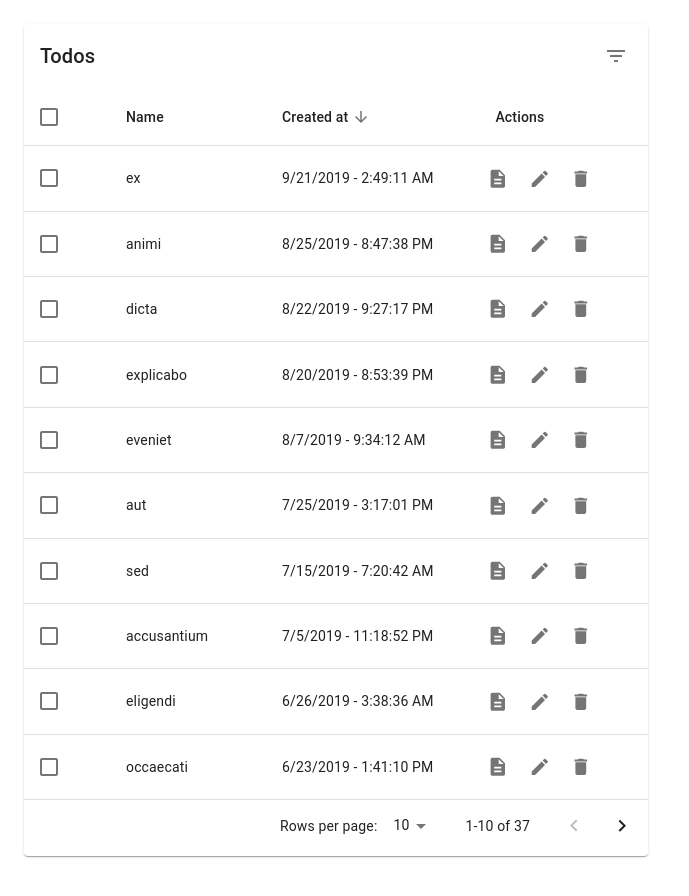
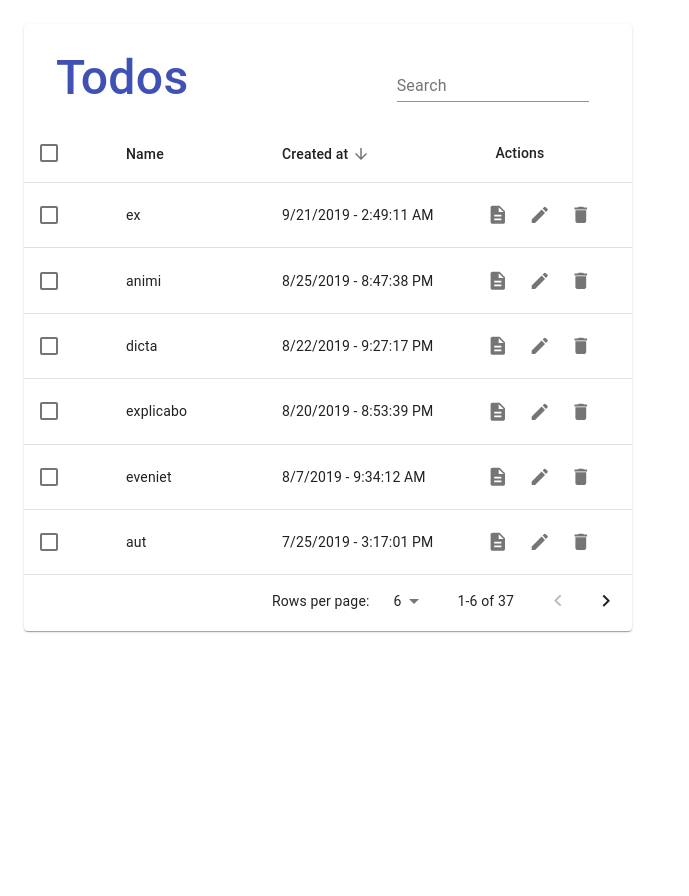
Before and after one commit to mladenkn/react-todos, a React (Create React App) app: page /todos in a window 1280 px wide. Shown: the whole page, without its empty margins (0-689 px from the left). After the commit the page ends 800 px from the top, so only its background shows below. Built offline with nearby package versions, Linux system fonts and the light colour scheme.

Commit message:
added search field on table, no logic

```diff
--- a/src/logic/todoDataApi.ts
+++ b/src/logic/todoDataApi.ts
@@ -50,7 +50,7 @@ export const createTodoLocalStorageDataApi = (): TodoDataApi => {
             totalCount: entries.length,
         }
 
-        return resolvesAfter(200, r)
+        return resolvesAfter(300, r)
     }
 
     const fetch = (todoId: number) => {
--- a/src/view/TodoListPage.tsx
+++ b/src/view/TodoListPage.tsx
@@ -21,7 +21,7 @@ const initalSearchParams: PagedListSearchParams<TodoListItem> = {
   order: 'desc',
   orderBy: 'createdAt',
   page: 0,
-  rowsPerPage: 10,
+  rowsPerPage: 6,
 }
 
 export const TodoListPage = (p: {api: TodoDataApi}) => {
--- a/src/view/TodoTableExample.tsx
+++ b/src/view/TodoTableExample.tsx
@@ -10,15 +10,11 @@ import TableRow from '@material-ui/core/TableRow';
 import TableSortLabel from '@material-ui/core/TableSortLabel';
 import Toolbar from '@material-ui/core/Toolbar';
 import Typography from '@material-ui/core/Typography';
-import Paper from '@material-ui/core/Paper';
-import Checkbox from '@material-ui/core/Checkbox';
-import IconButton from '@material-ui/core/IconButton';
-import Tooltip from '@material-ui/core/Tooltip';
+import { Paper, Checkbox, IconButton, Tooltip, CircularProgress, TextField } from '@material-ui/core'
 import DeleteIcon from '@material-ui/icons/Delete';
 import EditIcon from '@material-ui/icons/Edit';
 import DescriptionIcon from '@material-ui/icons/Description';
 import FilterListIcon from '@material-ui/icons/FilterList';
-import { CircularProgress } from '@material-ui/core'
 import { PagedListSearchParams, RequestStatus } from '../utils';
 import { Link } from '../utils/components';
 import { TodoListItem } from '../logic/todoDataApi';
@@ -92,6 +88,8 @@ const useToolbarStyles = makeStyles((theme: Theme) =>
     root: {
       paddingLeft: theme.spacing(2),
       paddingRight: theme.spacing(1),
+      marginBottom: '0.5em',
+      paddingTop: '1em',
     },
     highlight:
       theme.palette.type === 'light'
@@ -103,14 +101,23 @@ const useToolbarStyles = makeStyles((theme: Theme) =>
             color: theme.palette.text.primary,
             backgroundColor: theme.palette.secondary.dark,
           },
-    spacer: {
-      flex: '1 1 100%',
+    actions: {
+      marginLeft: '13em',
     },
-    actions: {
-      color: theme.palette.text.secondary,
+    titleContainer: {
+      marginLeft: '1em'
+    },
+    selectedCount: {
+      fontSize: '2em',
     },
     title: {
-      flex: '0 0 auto',
+      fontSize: '3em',
+    },
+    searchField: {
+      width: '12em',
+    },
+    deleteAction: {
+      marginLeft: '6.4em',
     },
   }), { name: 'Toolbar'},
 );
@@ -130,31 +137,31 @@ const EnhancedTableToolbar = (props: EnhancedTableToolbarProps) => {
         [classes.highlight]: numSelected > 0,
       })}
     >
-      <div className={classes.title}>
+      <div className={classes.titleContainer}>
         {numSelected > 0 ? (
-          <Typography color="inherit" variant="subtitle1">
+          <Typography className={classes.selectedCount} color="inherit" variant="subtitle1">
             {numSelected} selected
           </Typography>
         ) : (
-          <Typography variant="h6" id="tableTitle">
+          <Typography className={classes.title} color='primary' variant="h6" id="tableTitle">
             Todos
           </Typography>
         )}
       </div>
-      <div className={classes.spacer} />
       <div className={classes.actions}>
         {numSelected > 0 ? (
           <Tooltip title="Delete">
-            <IconButton onClick={props.onDelete} aria-label="delete">
+            <IconButton className={classes.deleteAction} onClick={props.onDelete} aria-label="delete">
               <DeleteIcon />
             </IconButton>
           </Tooltip>
         ) : (
-          <Tooltip title="Filter list">
-            <IconButton aria-label="filter list">
-              <FilterListIcon />
-            </IconButton>
-          </Tooltip>
+          // <Tooltip title="Filter list">
+          //   <IconButton aria-label="filter list">
+          //     <FilterListIcon />
+          //   </IconButton>
+          // </Tooltip>
+          <TextField className={classes.searchField} label='Search' type='search' />
         )}
       </div>
     </Toolbar>
@@ -179,8 +186,8 @@ const useStyles = makeStyles((theme: Theme) =>
     },
     tableWrapper: {
       overflowX: 'auto',
-      minHeight: '30em',
-      minWidth: '39em',
+      minHeight: '26em',
+      minWidth: '38em',
     },
     visuallyHidden: {
       border: 0,
@@ -327,7 +334,7 @@ export default function EnhancedTable(p: Props) {
 
   const getPagination = () =>
     <TablePagination
-      rowsPerPageOptions={[5, 10, 25]}
+      rowsPerPageOptions={[6, 10, 25]}
       component="div"
       count={todosTotalCount!}
       rowsPerPage={rowsPerPage}
```
